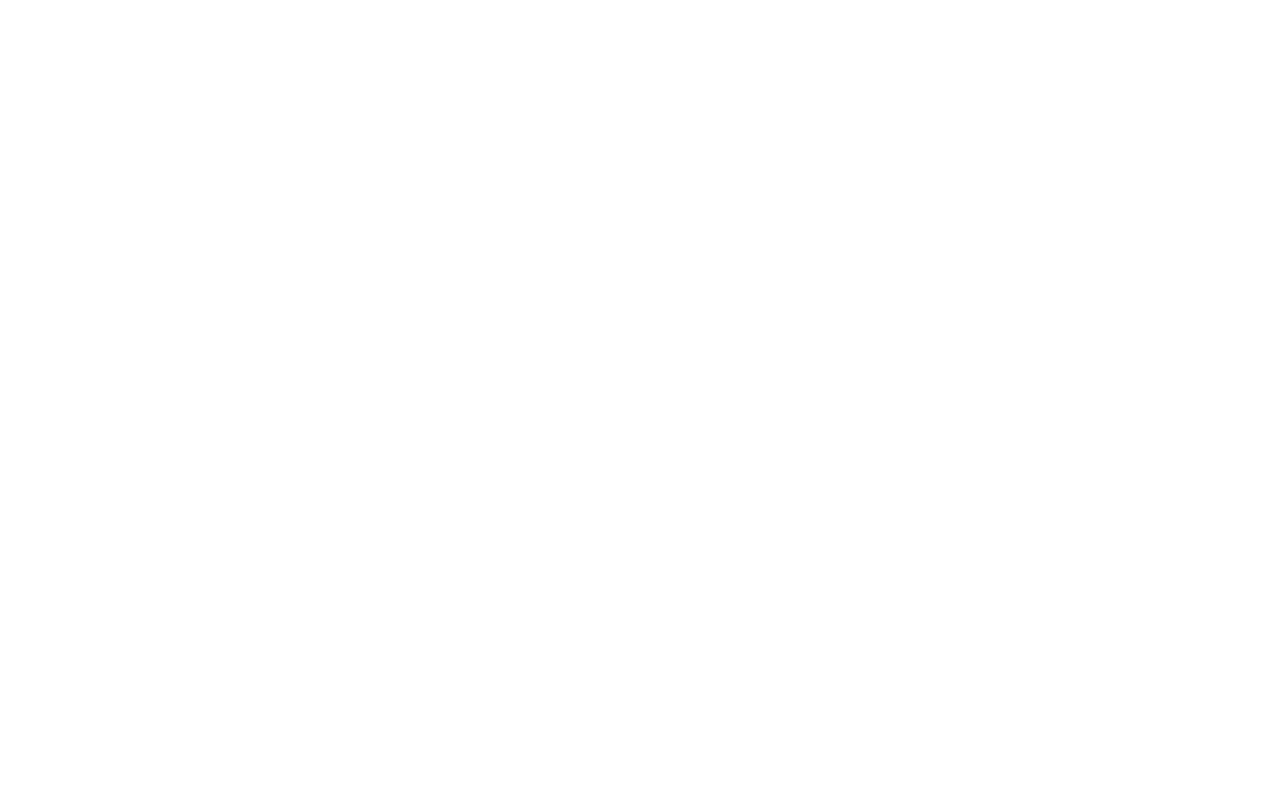
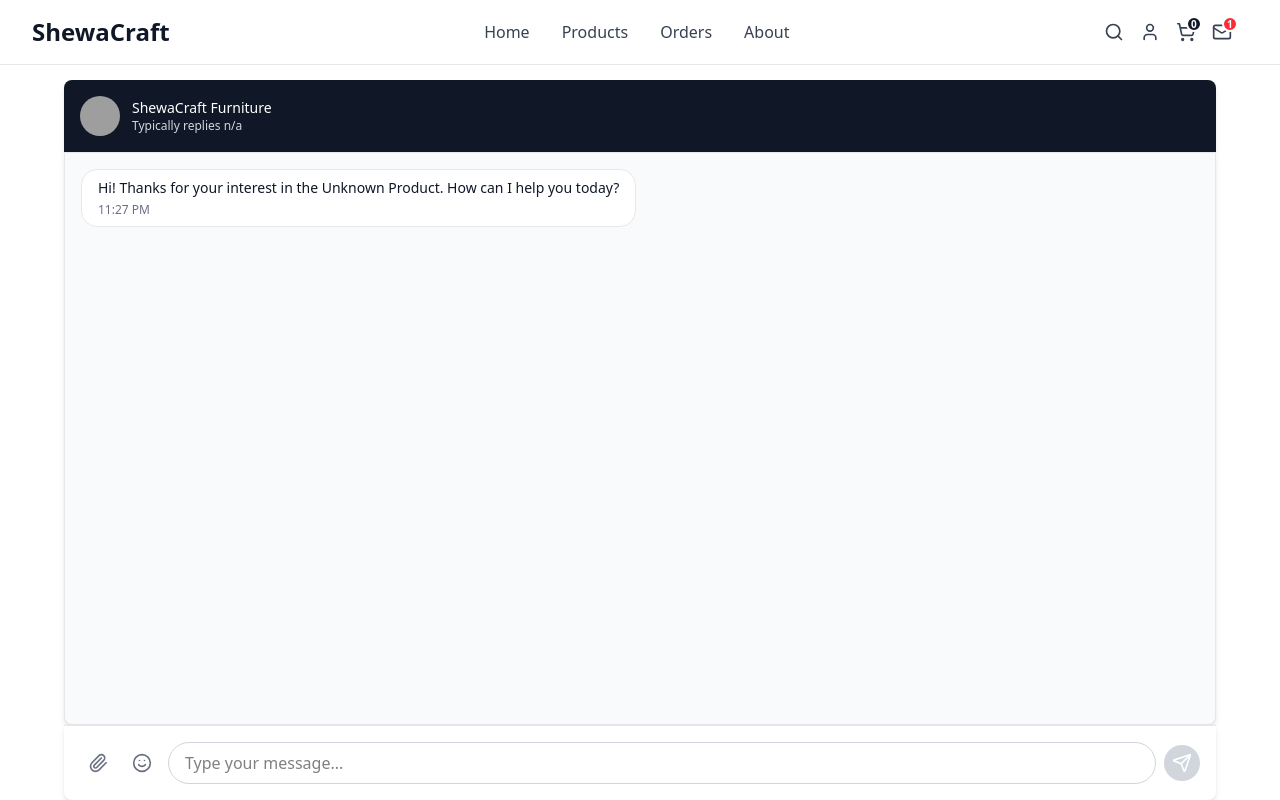
Before and after one commit to Burashewa/Shewa-Craft-Furniture, a React (Vite) app: page /messages in a window 1280 px wide. Before the commit this address had no page. Built offline with nearby package versions, Linux system fonts and the light colour scheme; grey boxes are pictures that could not be loaded.

Commit message:
Add Messages page and correct navigation bar link issues

```diff
--- a/index.html
+++ b/index.html
@@ -2,7 +2,7 @@
 <html lang="en">
   <head>
     <meta charset="UTF-8" />
-    <link rel="icon" type="image/svg+xml"/>
+    <link rel="icon" type="image/svg+xml" href="/favicon.png"/>
     <meta name="viewport" content="width=device-width, initial-scale=1.0" />
     <title>shewacraft-furniture</title>
   </head>
--- a/src/App.jsx
+++ b/src/App.jsx
@@ -7,6 +7,7 @@ import SignUp from "./pages/auth/SignUp";
 import AboutPage from "./pages/AboutPage";
 import { AdminDashboard } from "./pages/AdminDashboard";
 import Orders from "./pages/Orders";
+import Messages from "./pages/Messages";
 
 function App() {
   return (
@@ -19,6 +20,7 @@ function App() {
       <Route path="/cart" element={<Cart />} />
       <Route path="/about" element={<AboutPage />} />
       <Route path="/orders" element={<Orders />} />
+      <Route path="/messages" element={<Messages />} />
     </Routes>
   );
 }
--- a/src/components/Header.jsx
+++ b/src/components/Header.jsx
@@ -2,7 +2,7 @@ import { Search, ShoppingCart, User,Mail, Menu } from 'lucide-react';
 import { useState } from 'react';
 import { Link } from 'react-router-dom';
 
-export function Header({ onAboutClick }) {
+export function Header() {
   const [mobileMenuOpen, setMobileMenuOpen] = useState(false);
   const [isAuthenticated, setIsAuthenticated] = useState(true);
 
@@ -12,7 +12,7 @@ export function Header({ onAboutClick }) {
         <div className="flex items-center justify-between h-16">
           {/* Logo */}
           <div className="shrink-0">
-            <Link to="/" className="text-2xl font-semibold text-gray-900">ShewaCraft Furniture</Link>
+            <Link to="/" className="text-2xl font-semibold text-gray-900">ShewaCraft </Link>
           </div>
 
           {/* Desktop Navigation */}
@@ -23,12 +23,12 @@ export function Header({ onAboutClick }) {
             <Link to="/products" className="text-gray-700 hover:text-gray-900 transition">
               Products
             </Link>
-            <button to="/orders" className="text-gray-700 hover:text-gray-900 transition">
+            <Link to="../orders" className="text-gray-700 hover:text-gray-900 transition">
               Orders
-            </button>
-            <button onClick={onAboutClick} className="text-gray-700 hover:text-gray-900 transition">
+            </Link>
+            <Link to="../about" className="text-gray-700 hover:text-gray-900 transition">
               About
-            </button>
+            </Link>
           </nav>
 
           {/* Right Actions */}
@@ -62,7 +62,7 @@ export function Header({ onAboutClick }) {
                 </button>
 
                 <button className="text-gray-700 hover:text-gray-900 transition relative">
-                  <Link to="/cart">
+                  <Link to="../cart">
                     <ShoppingCart className="w-5 h-5" />
                     <span className="absolute -top-1.5 -right-1.5 bg-gray-900 text-white text-[10px] font-bold rounded-full w-4 h-4 flex items-center justify-center border-2 border-white">
                       0
@@ -102,12 +102,12 @@ export function Header({ onAboutClick }) {
               <Link to="/living-room" className="text-gray-700 hover:text-gray-900 transition">
                 Products
               </Link>
-              <button to="/orders" className="text-gray-700 hover:text-gray-900 transition">
+              <Link to="../orders" className="text-gray-700 hover:text-gray-900 transition">
                 Orders
-              </button>
-              <button onClick={onAboutClick} className="text-gray-700 hover:text-gray-900 transition">
+              </Link>
+              <Link to="../about" className="text-gray-700 hover:text-gray-900 transition">
                 About
-              </button>
+              </Link>
             </nav>
           </div>
         )}
--- /dev/null
+++ b/src/components/MessagesComp.jsx
@@ -0,0 +1,170 @@
+import { useState, useRef, useEffect } from 'react';
+import { Paperclip, Send, Smile } from 'lucide-react';
+import ownerAvatar from "../assets/ShewaCraft_Logo.png";
+
+const CurrentTimestamp = new Date(Date.now() - 60000);
+
+const defaultProduct = {
+  name: 'Unknown Product',
+  price: 0,
+  images: ['https://via.placeholder.com/150'],
+  owner: {
+    name: 'Unknown Owner',
+    responseTime: 'N/A'
+  }
+};
+
+export default function MessagesComp({ product = defaultProduct }) {
+  const [messages, setMessages] = useState([
+    {
+      id: 1,
+      sender: 'owner',
+      text: `Hi! Thanks for your interest in the ${product.name}. How can I help you today?`,
+      timestamp: CurrentTimestamp
+    }
+  ]);
+  const [inputValue, setInputValue] = useState('');
+  const [isTyping, setIsTyping] = useState(false);
+  const messagesEndRef = useRef(null);
+
+  const scrollToBottom = () => {
+    messagesEndRef.current?.scrollIntoView({ behavior: 'smooth' });
+  };
+
+  useEffect(() => {
+    scrollToBottom();
+  }, [messages]);
+
+  const handleSendMessage = (e) => {
+    e.preventDefault();
+    if (!inputValue.trim()) return;
+
+    const newMessage = {
+      id: messages.length + 1,
+      sender: 'user',
+      text: inputValue,
+      timestamp: new Date()
+    };
+
+    setMessages([...messages, newMessage]);
+    setInputValue('');
+
+    // Simulate owner response
+    setIsTyping(true);
+    setTimeout(() => {
+      const responses = [
+        "That's a great question! Let me provide you with more details.",
+        "I'd be happy to help you with that. This piece is one of our bestsellers!",
+        "Absolutely! I can arrange that for you.",
+        "Yes, we have that available. Would you like to know more about the dimensions?",
+        "Great choice! This item is currently in stock and ready to ship."
+      ];
+
+      const ownerResponse = {
+        id: messages.length + 2,
+        sender: 'owner',
+        text: responses[Math.floor(Math.random() * responses.length)],
+        timestamp: new Date()
+      };
+
+      setMessages((prev) => [...prev, ownerResponse]);
+      setIsTyping(false);
+    }, 1500);
+  };
+
+  const formatTime = (date) => {
+    return date.toLocaleTimeString('en-US', { hour: 'numeric', minute: '2-digit' });
+  };
+
+  return (
+    <div className="flex flex-col h-screen pt-20 px-4 sm:px-8 lg:px-16">
+      {/* Header */}
+      <div className="bg-gray-900 text-white p-4 flex items-center gap-3 rounded-t-lg shadow-md">
+        <img
+          src={ownerAvatar}
+          alt={product.owner.name}
+          className="w-10 h-10 rounded-full object-cover"
+        />
+        <div>
+          <h3 className="text-sm">ShewaCraft Furniture</h3>
+          <p className="text-xs text-gray-300">Typically replies {product.owner.responseTime.toLowerCase()}</p>
+        </div>
+      </div>
+
+      {/* Messages */}
+      <div className="flex-1 overflow-y-auto p-4 space-y-4 bg-gray-50 border border-gray-200 rounded-b-lg shadow-md">
+        {messages.map((message) => (
+          <div
+            key={message.id}
+            className={`flex ${message.sender === 'user' ? 'justify-end' : 'justify-start'}`}
+          >
+            <div
+              className={`max-w-[75%] rounded-2xl px-4 py-2 ${
+                message.sender === 'user'
+                  ? 'bg-gray-900 text-white'
+                  : 'bg-white text-gray-900 border border-gray-200'
+              }`}
+            >
+              <p className="text-sm">{message.text}</p>
+              <p
+                className={`text-xs mt-1 ${
+                  message.sender === 'user' ? 'text-gray-300' : 'text-gray-500'
+                }`}
+              >
+                {formatTime(message.timestamp)}
+              </p>
+            </div>
+          </div>
+        ))}
+
+        {isTyping && (
+          <div className="flex justify-start">
+            <div className="bg-white border border-gray-200 rounded-2xl px-4 py-3">
+              <div className="flex gap-1">
+                <div className="w-2 h-2 bg-gray-400 rounded-full animate-bounce" style={{ animationDelay: '0ms' }} />
+                <div className="w-2 h-2 bg-gray-400 rounded-full animate-bounce" style={{ animationDelay: '150ms' }} />
+                <div className="w-2 h-2 bg-gray-400 rounded-full animate-bounce" style={{ animationDelay: '300ms' }} />
+              </div>
+            </div>
+          </div>
+        )}
+
+        <div ref={messagesEndRef} />
+      </div>
+
+      {/* Input */}
+      <form onSubmit={handleSendMessage} className="p-4 bg-white border-t border-gray-200 rounded-b-lg shadow-md">
+        <div className="flex items-center gap-2">
+          <button
+            type="button"
+            className="w-9 h-9 flex items-center justify-center text-gray-500 hover:text-gray-700 hover:bg-gray-100 rounded-full transition"
+          >
+            <Paperclip className="w-5 h-5" />
+          </button>
+          <button
+            type="button"
+            className="w-9 h-9 flex items-center justify-center text-gray-500 hover:text-gray-700 hover:bg-gray-100 rounded-full transition"
+          >
+            <Smile className="w-5 h-5" />
+          </button>
+          <input
+            type="text"
+            value={inputValue}
+            onChange={(e) => setInputValue(e.target.value)}
+            placeholder="Type your message..."
+            className="flex-1 px-4 py-2 border border-gray-300 rounded-full focus:outline-none focus:ring-2 focus:ring-gray-900 focus:border-transparent"
+          />
+          <button
+            type="submit"
+            disabled={!inputValue.trim()}
+            className="w-9 h-9 flex items-center justify-center bg-gray-900 text-white rounded-full hover:bg-gray-800 transition disabled:bg-gray-300 disabled:cursor-not-allowed"
+          >
+            <Send className="w-5 h-5" />
+          </button>
+        </div>
+      </form>
+    </div>
+  );
+}
+
+export { MessagesComp };
--- /dev/null
+++ b/src/pages/Messages.jsx
@@ -0,0 +1,12 @@
+import { Header } from "../components/Header";
+import { MessagesComp } from "../components/MessagesComp";
+
+export default function Messages() {
+    return (
+        <>
+            <Header />
+            <MessagesComp />
+        </>
+
+    );
+}
--- a/src/pages/Orders.jsx
+++ b/src/pages/Orders.jsx
@@ -1,6 +1,7 @@
 import { useState } from 'react';
 import { Eye, X as XIcon } from 'lucide-react';
 import { Header } from '../components/Header';
+import { products } from '../data/products';
 
 export default function Orders() {
   const [orders] = useState([
@@ -8,11 +9,10 @@ export default function Orders() {
       id: 'ORD-1001',
       date: '2024-11-01',
       status: 'Processing',
-      total: 249.99,
-      product: {
-        name: 'Cozy Armchair',
-        image: 'https://images.unsplash.com/photo-1582582494702-1d8a6b1d6d9d?w=400&h=300&fit=crop'
-      },
+      orderStatus: 'Pending',
+      productId: 1,
+      quantity: 1,
+      price: 899.0,
       shipping: 'Standard - 3-5 days',
       address: '123 Main St, City, Country',
       payment: { method: 'Card', last4: '4242' }
@@ -21,11 +21,10 @@ export default function Orders() {
       id: 'ORD-1002',
       date: '2024-10-18',
       status: 'Delivered',
-      total: 899.0,
-      product: {
-        name: 'Modern Sofa',
-        image: 'https://images.unsplash.com/photo-1555041469-a586c61ea9bc?w=400&h=300&fit=crop'
-      },
+      orderStatus: 'Approved',
+      productId: 3,
+      quantity: 1,
+      price: 2299.0,
       shipping: 'Express - 1-2 days',
       address: '123 Main St, City, Country',
       payment: { method: 'Card', last4: '1111' }
@@ -37,7 +36,7 @@ export default function Orders() {
   return (
   <>
   <Header />
-    <div className="lg:pt-0 pt-16">
+   <main className="pt-20">
       <div className="bg-white border-b border-gray-200 p-6">
         <div className="flex items-center justify-between">
           <div>
@@ -49,36 +48,56 @@ export default function Orders() {
 
       <div className="p-6">
         <div className="grid gap-4">
-          {orders.map((order) => (
-            <div key={order.id} className="bg-white rounded-lg shadow p-4 flex items-center justify-between">
-              <div className="flex items-center gap-4">
-                <img src={order.product.image} alt={order.product.name} className="w-20 h-20 object-cover rounded" />
+          {orders.map((order) => {
+            const product = products.find((p) => p.id === order.productId) || {};
+            const image = product.images?.[0] || product.image || 'https://via.placeholder.com/400x300?text=No+Image';
+            const name = product.name || 'Unknown product';
+            const formattedDate = new Date(order.date).toLocaleDateString();
+            return (
+              <div key={order.id} className="bg-white rounded-lg shadow p-4 flex flex-col sm:flex-row sm:items-center sm:justify-between gap-4">
+                    <div className="flex items-start sm:items-center gap-4">
+                      <img src={image} alt={name} className="w-24 h-24 sm:w-20 sm:h-20 object-cover rounded" />
                       <div>
-                  <div className="font-medium text-gray-900">{order.product.name}</div>
-                  <div className="text-sm text-gray-500">Order: {order.id} • {order.date}</div>
+                        <div className="flex items-center gap-3">
+                          <div className="font-medium text-gray-900">{name}</div>
+                        </div>
+                        <div className="flex items-center gap-2 text-sm text-gray-500">
+                          <span>Order: {order.id} • {formattedDate}</span>
+                          <span className={`inline-flex items-center px-2.5 py-0.5 rounded-full text-xs font-medium ${order.orderStatus === 'Approved' ? 'bg-green-100 text-green-800' : order.orderStatus === 'Rejected' ? 'bg-red-100 text-red-800' : 'bg-yellow-100 text-yellow-800'}`}>
+                            {order.orderStatus}
+                          </span>
+                        </div>
+                        <div className="text-sm text-gray-600 mt-1">Qty: {order.quantity}</div>
                       </div>
                     </div>
 
-              <div className="flex items-center gap-4">
-                <div className="text-right mr-4">
-                  <div className="text-sm text-gray-500">Total</div>
-                  <div className="font-medium text-gray-900">${order.total.toFixed(2)}</div>
+                <div className="flex items-center gap-4 justify-between w-full sm:w-auto">
+                  <div className="text-right mr-0 sm:mr-4">
+                    <div className="text-sm text-gray-500">Price</div>
+                    <div className="font-medium text-gray-900">${order.price.toFixed(2)}</div>
                   </div>
+                  <div className="flex items-center gap-3">
                     <div>
                       <span className={`px-3 py-1 text-sm rounded-full ${order.status === 'Delivered' ? 'bg-green-100 text-green-800' : 'bg-yellow-100 text-yellow-800'}`}>
                         {order.status}
                       </span>
                     </div>
-                <button onClick={() => setSelectedOrder(order)} className="text-blue-600 hover:text-blue-900 ml-4">
+                    <button onClick={() => setSelectedOrder(order)} className="text-blue-600 hover:text-blue-900 ml-2">
                       <Eye className="w-5 h-5" />
                     </button>
                   </div>
                 </div>
-          ))}
+              </div>
+            );
+          })}
         </div>
       </div>
 
-      {selectedOrder && (
+      {selectedOrder && (() => {
+        const prod = products.find((p) => p.id === selectedOrder.productId) || {};
+        const img = prod.images?.[0] || prod.image || 'https://via.placeholder.com/400x300?text=No+Image';
+        const total = ((selectedOrder.price ?? prod.price ?? 0) * (selectedOrder.quantity ?? 1));
+        return (
           <div className="fixed inset-0 z-50 bg-black/50 flex items-start md:items-center justify-center p-4 overflow-y-auto">
             <div className="bg-white rounded-lg max-w-2xl w-full my-8 max-h-[90vh] overflow-y-auto">
               <div className="p-6 border-b border-gray-200 flex items-center justify-between">
@@ -89,10 +108,10 @@ export default function Orders() {
               </div>
 
               <div className="p-6 space-y-4">
-              <div className="flex gap-4 items-start">
-                <img src={selectedOrder.product.image} alt={selectedOrder.product.name} className="w-36 h-36 object-cover rounded" />
+                <div className="flex flex-col md:flex-row gap-4 items-start">
+                  <img src={img} alt={prod.name || 'Product'} className="w-36 h-36 object-cover rounded" />
                   <div>
-                  <h3 className="text-xl font-semibold">{selectedOrder.product.name}</h3>
+                    <h3 className="text-xl font-semibold">{prod.name || 'Unknown product'}</h3>
                     <p className="text-sm text-gray-600">{selectedOrder.shipping}</p>
                     <p className="mt-2"><span className="font-medium">Shipping to:</span> {selectedOrder.address}</p>
                   </div>
@@ -100,8 +119,9 @@ export default function Orders() {
 
                 <div className="bg-gray-50 rounded-lg p-4">
                   <p><span className="font-medium">Payment Method:</span> {selectedOrder.payment.method} • **** {selectedOrder.payment.last4}</p>
-                <p className="mt-2"><span className="font-medium">Order Total:</span> ${selectedOrder.total.toFixed(2)}</p>
-                <p className="mt-2"><span className="font-medium">Status:</span> {selectedOrder.status}</p>
+                  <p className="mt-2"><span className="font-medium">Order Total:</span> ${total.toFixed(2)}</p>
+                  <p className="mt-2"><span className="font-medium">Fulfillment:</span> {selectedOrder.status}</p>
+                  <p className="mt-2"><span className="font-medium">Order Status:</span> <span className={`inline-flex items-center px-3 py-1 rounded-full text-sm ${ (selectedOrder.orderStatus === 'Approved') ? 'bg-green-100 text-green-800' : (selectedOrder.orderStatus === 'Rejected') ? 'bg-red-100 text-red-800' : 'bg-yellow-100 text-yellow-800'}`}>{selectedOrder.orderStatus}</span></p>
                 </div>
 
                 <div className="flex justify-end">
@@ -110,8 +130,9 @@ export default function Orders() {
               </div>
             </div>
           </div>
-      )}
-    </div>
+        );
+      })()}
+    </main>
 </>
   );
 }
```
Also changed, not shown: public/favicon.png (added). Lines whose indentation alone changed are shown as unchanged.
